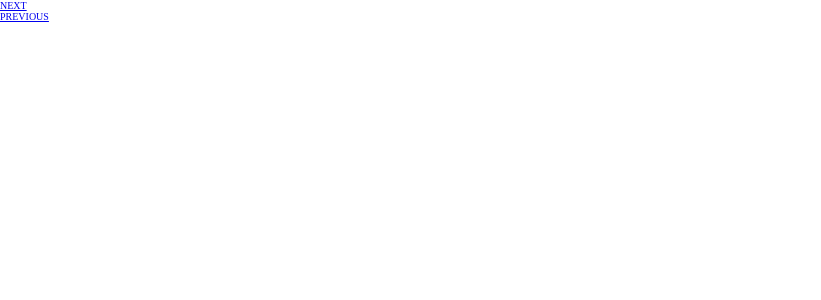
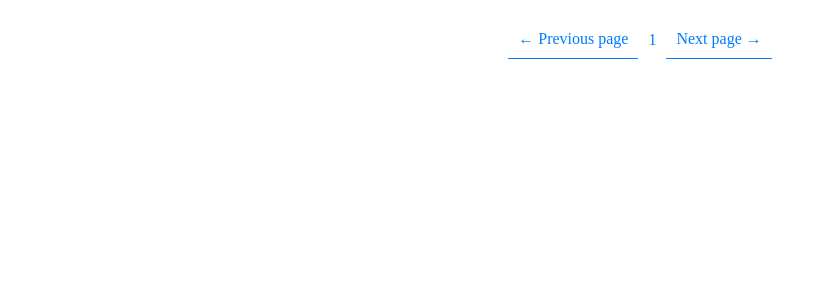
Before and after one commit to rafwit/responsive-table, an Angular app: page / in a window 1280 px wide. Shown: the top 300 px of the page, without its empty margins (0-821 px from the left). Built offline with nearby package versions, Linux system fonts and the light colour scheme; no server answers.

Commit message:
feat(navigation): add style to navigation bar

```diff
--- a/src/app/navigation-bar/navigation-bar.component.html
+++ b/src/app/navigation-bar/navigation-bar.component.html
@@ -1,3 +1,7 @@
-<a href="#product_list" (click)="showNextPage()">NEXT</a>
-<br />
-<a href="#product_list" (click)="showPreviousPage()">PREVIOUS</a>
+<div class="navigation">
+  <a href="#product_list" (click)="showPreviousPage()" class="navigation__button"
+    >&larr; Previous page</a
+  >
+  <p class="navigation__number">{{ currentPage }}</p>
+  <a href="#product_list" (click)="showNextPage()" class="navigation__button">Next page &rarr;</a>
+</div>
--- a/src/app/navigation-bar/navigation-bar.component.scss
+++ b/src/app/navigation-bar/navigation-bar.component.scss
@@ -0,0 +1,40 @@
+@import '../../styles/abstracts/variables';
+
+.navigation {
+  display: flex;
+  justify-content: center;
+  flex-direction: row;
+  margin: 2rem;
+
+  &__button {
+    &:link,
+    &:visited {
+      align-self: center;
+      font-size: $default-font-size;
+      color: $color-blue;
+      text-decoration: none;
+      border-bottom: 0.1rem solid $color-blue;
+      padding: 1rem;
+      transition: all 0.2s;
+    }
+
+    &:hover {
+      background-color: $color-blue;
+      color: $color-white;
+      box-shadow: 0 1rem 2rem rgba($color-black, 0.15);
+      transform: translateY((-0.2rem));
+    }
+
+    &:active {
+      box-shadow: 0 0.5rem 1rem rgba($color-black, 0.15);
+      transform: translateY((0));
+    }
+  }
+
+  &__number {
+    align-self: center;
+    font-size: $default-font-size;
+    color: $color-blue;
+    padding: 1rem;
+  }
+}
--- /dev/null
+++ b/src/styles/abstracts/_variables.scss
@@ -0,0 +1,10 @@
+$color-grey-dark: #333;
+$color-grey-light: #f7f7f7;
+
+$color-orange: #fd603e;
+$color-blue: #007aff;
+
+$color-white: #fff;
+$color-black: #000;
+
+$default-font-size: 1.6rem;
--- /dev/null
+++ b/src/styles/base/_base.scss
@@ -0,0 +1,15 @@
+*,
+**::after,
+**::before {
+  margin: 0;
+  padding: 0;
+  box-sizing: inherit;
+}
+
+html {
+  font-size: 62.5%;
+}
+
+body {
+  box-sizing: border-box;
+}
--- /dev/null
+++ b/src/styles/base/_typography.scss
@@ -0,0 +1,8 @@
+@import '../abstracts/variables';
+
+body {
+  font-family: 'Montserrat', sans-serif;
+  font-weight: 700;
+  line-height: 1.7;
+  color: $color-grey-dark;
+}
--- /dev/null
+++ b/src/styles/main.scss
@@ -0,0 +1,5 @@
+
+@import 'base/base';
+@import 'base/typography';
+
+@import 'abstracts/variables';
```
